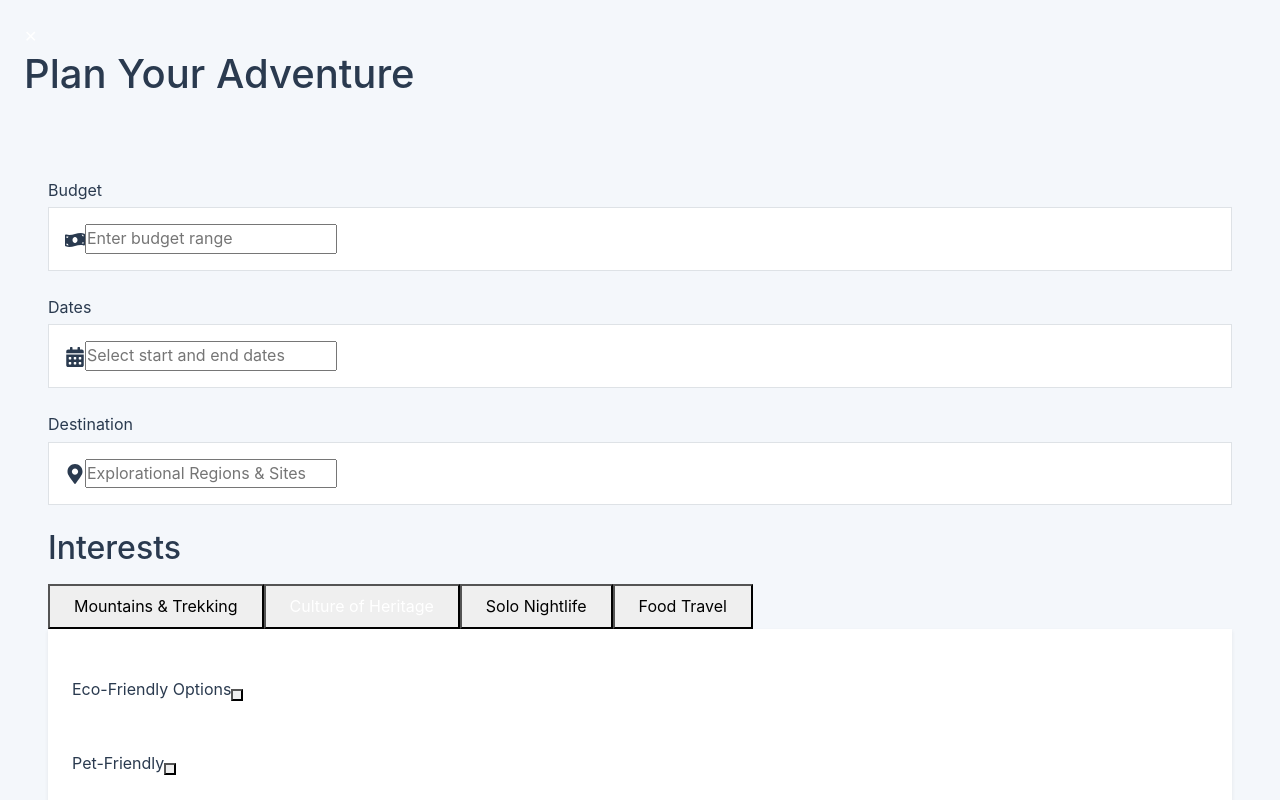
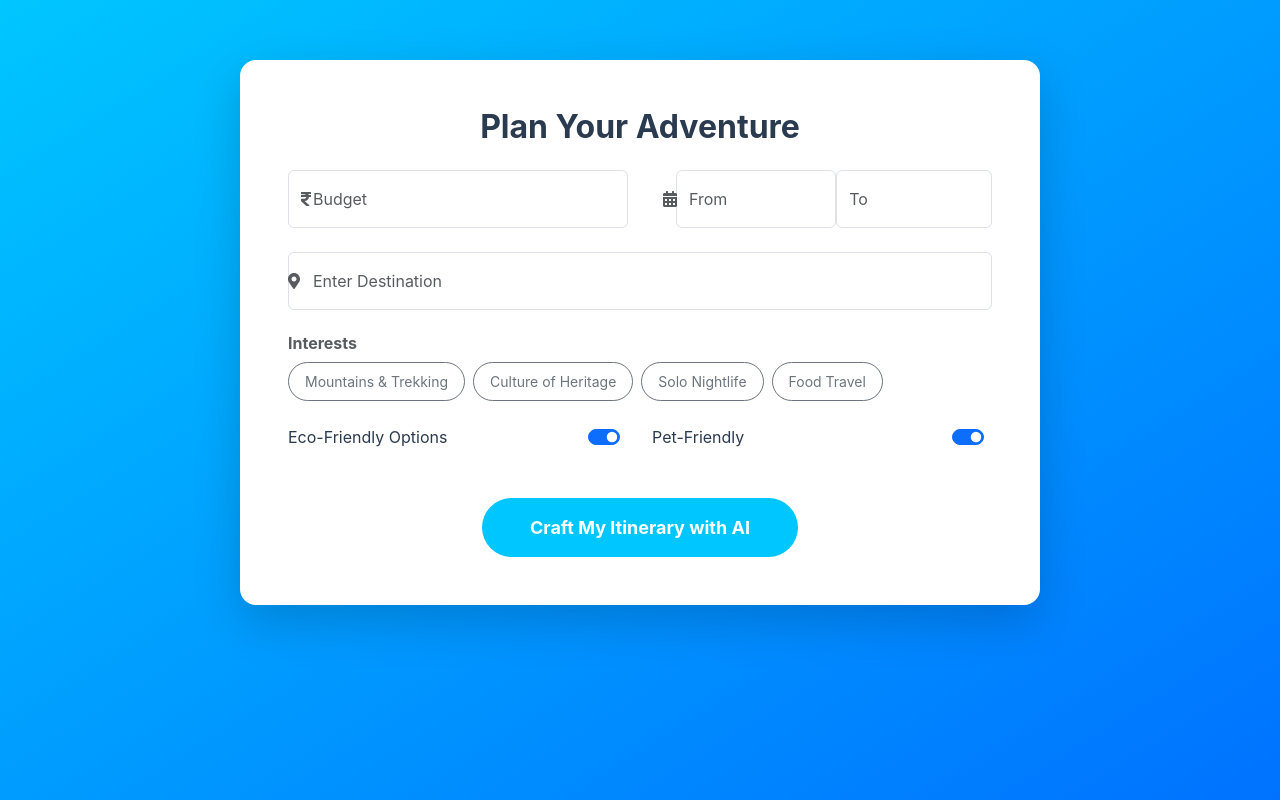
Before and after one commit to aashima2693/Tripmate-, a React app in the folder frontend/: page /planner in a window 1280 px wide. Shown: the top 800 px of the page. Built offline with nearby package versions, Linux system fonts and the light colour scheme; the HTML template or start-up script is replaced by a standard one.

Commit message:
ai planner designing dine

```diff
--- a/frontend/package.json
+++ b/frontend/package.json
@@ -10,13 +10,16 @@
     "preview": "vite preview"
   },
   "dependencies": {
+    "axios": "^1.13.1",
     "bootstrap": "^5.3.8",
     "lucide-react": "^0.548.0",
     "react": "^19.1.1",
     "react-bootstrap": "^2.10.10",
     "react-bootstrap-icons": "^1.11.6",
+    "react-datepicker": "^8.8.0",
     "react-dom": "^19.1.1",
     "react-icons": "^5.5.0",
+    "react-places-autocomplete": "^7.3.0",
     "react-router-dom": "^7.9.5"
   },
   "devDependencies": {
--- a/frontend/src/pages/PlannerForm.jsx
+++ b/frontend/src/pages/PlannerForm.jsx
@@ -1,147 +1,307 @@
-// src/pages/PlannerForm.jsx (UPDATED)
+// ✅ PlannerForm.jsx (Vite + React + Bootstrap + GeoDB API)
 
-import React, { useState } from 'react';
-import { useNavigate } from 'react-router-dom'; // 🛑 NEW IMPORT: For redirection
-import { FaMoneyBillWave, FaCalendarAlt, FaMapMarkerAlt } from 'react-icons/fa';
+import React, { useState, useEffect } from "react";
+import axios from "axios";
+import { useNavigate } from "react-router-dom";
 
-// --- Reusable Component Helpers (No Change) ---
-// ... InputField, ChipButton, CheckboxToggle definitions remain the same ...
+import {
+  Form,
+  Button,
+  Container,
+  Row,
+  Col,
+  ListGroup,
+} from "react-bootstrap";
+import {
+  FaRupeeSign,
+  FaCalendarAlt,
+  FaMapMarkerAlt,
+} from "react-icons/fa";
+import DatePicker from "react-datepicker";
+import "react-datepicker/dist/react-datepicker.css";
 
-const InputField = ({ label, placeholder, Icon }) => (
-    <div className="mb-4">
-        <label className="text-gray-600 text-sm font-semibold block mb-1">{label}</label>
-        <div className="flex items-center border border-gray-300 rounded-lg p-3 bg-white">
-            <Icon className="text-gray-400 mr-3" size={20} />
-            <input
-                type="text"
-                placeholder={placeholder}
-                className="w-full text-gray-800 focus:outline-none placeholder-gray-500"
-            />
-        </div>
-    </div>
+const PlannerForm = () => {
+    const navigate = useNavigate();
+  const [formData, setFormData] = useState({
+    budget: "",
+    destination: "",
+    interests: [],
+    ecoFriendly: true,
+    petFriendly: true,
+  });
+
+  const [startDate, setStartDate] = useState(null);
+  const [endDate, setEndDate] = useState(null);
+  const [suggestions, setSuggestions] = useState([]);
+  const [showSuggestions, setShowSuggestions] = useState(false);
+
+  const interestsList = [
+    "Mountains & Trekking",
+    "Culture of Heritage",
+    "Solo Nightlife",
+    "Food Travel",
+  ];
+
+  // ✅ Fetch destination suggestions from GeoDB API
+  const fetchSuggestions = async (query) => {
+    if (!query.trim()) {
+        setSuggestions([]);
+        return;
+    }
+
+    try {
+        const response = await axios.get(
+        `https://wft-geo-db.p.rapidapi.com/v1/geo/cities?limit=5&namePrefix=${query}`,
+        {
+            headers: {
+            "X-RapidAPI-Key": "5a70cab0ccmsh30e1dba28d3b9f3p111870jsnc4c654ac9010", // 🔑 replace with your key
+            "X-RapidAPI-Host": "wft-geo-db.p.rapidapi.com",
+            },
+        }
         );
 
-const ChipButton = ({ label, isSelected, onClick }) => (
-    <button
-        onClick={onClick}
-        className={`px-4 py-2 text-sm font-medium rounded-full transition-colors duration-200
-            ${isSelected
-                ? 'bg-green-600 text-white shadow-md'
-                : 'bg-gray-200 text-gray-700 hover:bg-gray-300'
-            }`}
-    >
-        {label}
-    </button>
-);
+        // ✅ Safely handle missing or unexpected data
+        const cities =
+        response?.data?.data?.map(
+            (city) => `${city.city}, ${city.country}`
+        ) || [];
 
-const CheckboxToggle = ({ label, isChecked, onChange }) => (
-    <div className="flex justify-between items-center py-4 border-b border-gray-200 last:border-b-0">
-        <label className="text-gray-700 font-semibold">{label}</label>
-        <button
-            onClick={onChange}
-            className={`w-12 h-6 flex items-center rounded-full p-1 transition-colors duration-300 ${
-                isChecked ? 'bg-green-500' : 'bg-gray-300'
-            }`}
-        >
-            <div className={`bg-white w-4 h-4 rounded-full shadow-md transform transition-transform duration-300 ${
-                isChecked ? 'translate-x-6' : 'translate-x-0'
-            }`}></div>
-        </button>
-    </div>
-);
+        setSuggestions(cities);
+    } catch (error) {
+        console.error("GeoDB API error:", error.response?.data || error.message);
+        setSuggestions([]);
+    }
+    };
 
 
-// --- Main Planner Form Component ---
+  // Debounce destination input
+  useEffect(() => {
+    const delay = setTimeout(() => {
+      fetchSuggestions(formData.destination);
+    }, 400);
+    return () => clearTimeout(delay);
+  }, [formData.destination]);
 
-const PlannerForm = () => {
-    // Hooks initialization
-    const navigate = useNavigate(); // 🛑 INITIALIZE REDIRECTION HOOK
-    const [selectedInterests, setSelectedInterests] = useState(['Culture of Heritage']);
-    const [isEcoFriendly, setIsEcoFriendly] = useState(false);
-    const [isPetFriendly, setIsPetFriendly] = useState(true);
-
-    const toggleInterest = (interest) => {
-        setSelectedInterests(prev =>
-            prev.includes(interest)
-                ? prev.filter(i => i !== interest)
-                : [...prev, interest]
-        );
+  // Handle input changes
+  const handleChange = (field, value) => {
+    setFormData((prev) => ({ ...prev, [field]: value }));
   };
 
-    // 🛑 NEW HANDLER: Submits form (data handling ignored for now) and redirects
-    const handlePlanSubmit = () => {
-        // PUSHBACK: This is where you would call your MERN backend API
-        // using 'fetch' or 'axios' to send the form data.
-        console.log("Submitting form data...");
-
-        // After simulated successful submission, redirect to the results page
-        navigate('/itinerary');
+  const handleInterestToggle = (interest) => {
+    setFormData((prev) => {
+      const alreadySelected = prev.interests.includes(interest);
+      return {
+        ...prev,
+        interests: alreadySelected
+          ? prev.interests.filter((i) => i !== interest)
+          : [...prev.interests, interest],
+      };
+    });
   };
 
-    // Handler for the top-left 'X' button
-    const handleClose = () => {
-        navigate('/'); // Go back to the Home page
+  const handleSelectSuggestion = (city) => {
+    setFormData((prev) => ({ ...prev, destination: city }));
+    setShowSuggestions(false);
+  };
+
+  const handleSubmit = (e) => {
+    e.preventDefault();
+    console.log("Submitted Data:", {
+        ...formData,
+        startDate,
+        endDate,
+    });
+    navigate("/itinerary");
     };
 
 
   return (
-        <div className="h-screen bg-gray-50 overflow-y-auto">
+    <div
+      style={{
+        background: "linear-gradient(to bottom right, #00c6ff, #0072ff)",
+        minHeight: "100vh",
+        padding: "60px 0",
+      }}
+    >
+      <Container
+        className="bg-white shadow-lg p-5 rounded-4"
+        style={{ maxWidth: "800px" }}
+      >
+        <h2 className="text-center fw-bold mb-4">
+          Plan Your Adventure
+        </h2>
 
-            <header className="bg-gray-900 text-white p-4 flex justify-between items-center sticky top-0 z-10">
-                <span
-                    className="text-2xl cursor-pointer"
-                    onClick={handleClose} // 🛑 ADDED CLICK HANDLER
+        <Form onSubmit={handleSubmit}>
+          <Row className="g-4">
+            {/* 💰 Budget */}
+            <Col md={6}>
+              <div className="position-relative">
+                <FaRupeeSign
+                  className="position-absolute top-50 translate-middle-y text-muted"
+                  style={{ left: "10px" }}
+                />
+                <Form.Control
+                  type="number"
+                  placeholder="Budget"
+                  value={formData.budget}
+                  onChange={(e) =>
+                    handleChange("budget", e.target.value)
+                  }
+                  className="ps-4 py-3"
+                />
+              </div>
+            </Col>
+
+            {/* 📅 Dates */}
+            <Col md={6}>
+              <div className="position-relative">
+                <FaCalendarAlt
+                  className="position-absolute top-50 translate-middle-y text-muted"
+                  style={{ left: "10px", zIndex: "2" }}
+                />
+                <div className="d-flex ps-4">
+                  <DatePicker
+                    selected={startDate}
+                    onChange={(date) => {
+                      setStartDate(date);
+                      if (endDate && date > endDate)
+                        setEndDate(null);
+                    }}
+                    selectsStart
+                    startDate={startDate}
+                    endDate={endDate}
+                    placeholderText="From"
+                    dateFormat="dd/MM/yyyy"
+                    className="form-control me-2 py-3"
+                  />
+                  <DatePicker
+                    selected={endDate}
+                    onChange={(date) => setEndDate(date)}
+                    selectsEnd
+                    startDate={startDate}
+                    endDate={endDate}
+                    minDate={startDate}
+                    placeholderText="To"
+                    dateFormat="dd/MM/yyyy"
+                    className="form-control py-3"
+                  />
+                </div>
+              </div>
+            </Col>
+
+            {/* 📍 Destination */}
+            <Col md={12} className="position-relative">
+              <FaMapMarkerAlt
+                className="position-absolute top-50 translate-middle-y text-muted"
+                style={{ left: "10px" }}
+              />
+              <Form.Control
+                type="text"
+                placeholder="Enter Destination"
+                value={formData.destination}
+                onChange={(e) =>
+                  handleChange("destination", e.target.value)
+                }
+                onFocus={() =>
+                  formData.destination && setShowSuggestions(true)
+                }
+                onBlur={() =>
+                  setTimeout(() => setShowSuggestions(false), 150)
+                }
+                className="ps-4 py-3"
+              />
+              {showSuggestions && suggestions.length > 0 && (
+                <ListGroup
+                  className="position-absolute w-100 shadow-sm mt-1 rounded"
+                  style={{ zIndex: 5, maxHeight: "200px", overflowY: "auto" }}
                 >
-                    ✕
-                </span>
-                <h1 className="text-lg font-semibold">Plan Your Adventure</h1>
-                <span className="w-6"></span>
-            </header>
+                  {suggestions.map((city, index) => (
+                    <ListGroup.Item
+                      key={index}
+                      action
+                      onClick={() => handleSelectSuggestion(city)}
+                      className="py-2"
+                    >
+                      {city}
+                    </ListGroup.Item>
+                  ))}
+                </ListGroup>
+              )}
+            </Col>
+          </Row>
 
-            <main className="p-5">
-
-                {/* Inputs Section */}
-                {/* ... (input fields) ... */}
-                <section className="mb-8">
-                    <InputField label="Budget" placeholder="Enter budget range" Icon={FaMoneyBillWave} />
-                    <InputField label="Dates" placeholder="Select start and end dates" Icon={FaCalendarAlt} />
-                    <InputField label="Destination" placeholder="Explorational Regions & Sites" Icon={FaMapMarkerAlt} />
-                </section>
-
-                {/* Interests Section */}
-                <section className="mb-8">
-                    <h2 className="text-lg font-bold text-gray-800 mb-3">Interests</h2>
-                    <div className="flex flex-wrap gap-2">
-                        {['Mountains & Trekking', 'Culture of Heritage', 'Solo Nightlife', 'Food Travel'].map(interest => (
-                            <ChipButton
+          {/* 🎯 Interests */}
+          <div className="mt-4">
+            <h6 className="fw-bold text-muted mb-2">Interests</h6>
+            <div className="d-flex flex-wrap gap-2">
+              {interestsList.map((interest) => (
+                <Button
                   key={interest}
-                                label={interest}
-                                isSelected={selectedInterests.includes(interest)}
-                                onClick={() => toggleInterest(interest)}
-                            />
+                  type="button"
+                  variant={
+                    formData.interests.includes(interest)
+                      ? "success"
+                      : "outline-secondary"
+                  }
+                  size="sm"
+                  onClick={() => handleInterestToggle(interest)}
+                  className="rounded-pill px-3 py-2"
+                >
+                  {interest}
+                </Button>
               ))}
             </div>
-                </section>
+          </div>
 
-                {/* Toggles Section */}
-                <section className="mb-8 p-4 bg-white rounded-xl shadow-sm">
-                    <CheckboxToggle label="Eco-Friendly Options" isChecked={isEcoFriendly} onChange={() => setIsEcoFriendly(prev => !prev)} />
-                    <CheckboxToggle label="Pet-Friendly" isChecked={isPetFriendly} onChange={() => setIsPetFriendly(prev => !prev)} />
-                </section>
+          {/* ♻️ Toggles */}
+          <Row className="mt-4">
+            <Col
+              md={6}
+              className="d-flex justify-content-between align-items-center"
+            >
+              <span>Eco-Friendly Options</span>
+              <Form.Check
+                type="switch"
+                id="eco-friendly"
+                checked={formData.ecoFriendly}
+                onChange={() =>
+                  handleChange("ecoFriendly", !formData.ecoFriendly)
+                }
+              />
+            </Col>
+            <Col
+              md={6}
+              className="d-flex justify-content-between align-items-center"
+            >
+              <span>Pet-Friendly</span>
+              <Form.Check
+                type="switch"
+                id="pet-friendly"
+                checked={formData.petFriendly}
+                onChange={() =>
+                  handleChange("petFriendly", !formData.petFriendly)
+                }
+              />
+            </Col>
+          </Row>
 
-            </main>
-
-            {/* Sticky Footer Button */}
-            <footer className="sticky bottom-0 bg-white p-5 border-t border-gray-100 shadow-lg">
-                <button
-                    onClick={handlePlanSubmit} // 🛑 USE NEW HANDLER
-                    className="w-full py-3 rounded-xl text-white font-bold transition-all duration-300
-                    bg-gradient-to-r from-green-400 to-green-600 hover:from-green-500 hover:to-green-700 shadow-lg shadow-green-300"
+          {/* 🚀 Submit */}
+          <div className="text-center mt-5">
+            <Button
+            onClick={handleSubmit}
+              type="submit"
+              className="fw-bold px-5 py-3 rounded-pill"
+              style={{
+                backgroundColor: "#00c6ff",
+                border: "none",
+                fontSize: "18px",
+              }}
             >
               Craft My Itinerary with AI
-                </button>
-            </footer>
-
+            </Button>
+          </div>
+        </Form>
+      </Container>
     </div>
   );
 };
```
Also changed, not shown: frontend/src/pages/ItineraryDisplay.jsx (+104 -63 lines), 1 other file (tests, documents, lock files or other folders). Lines whose indentation alone changed are shown as unchanged.
